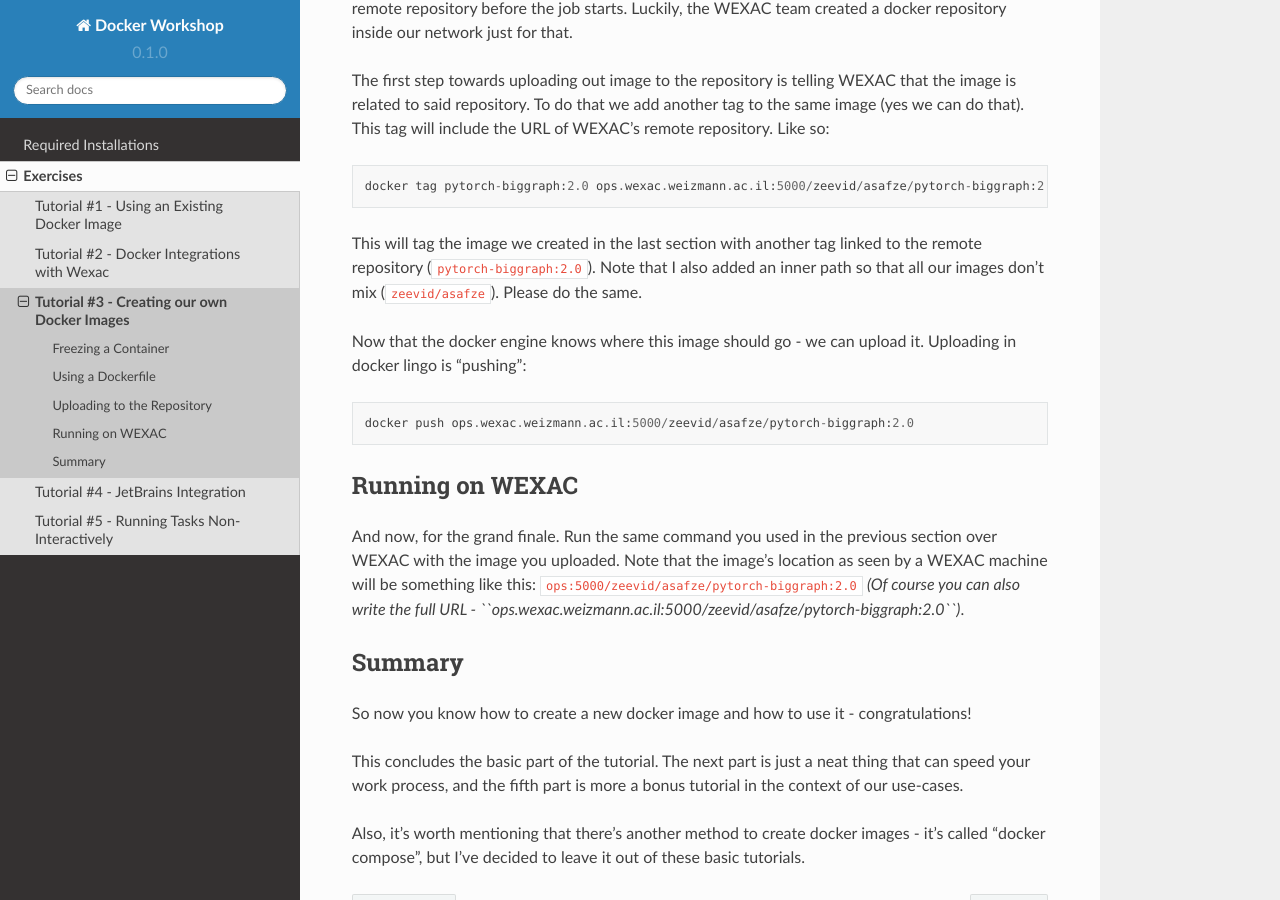
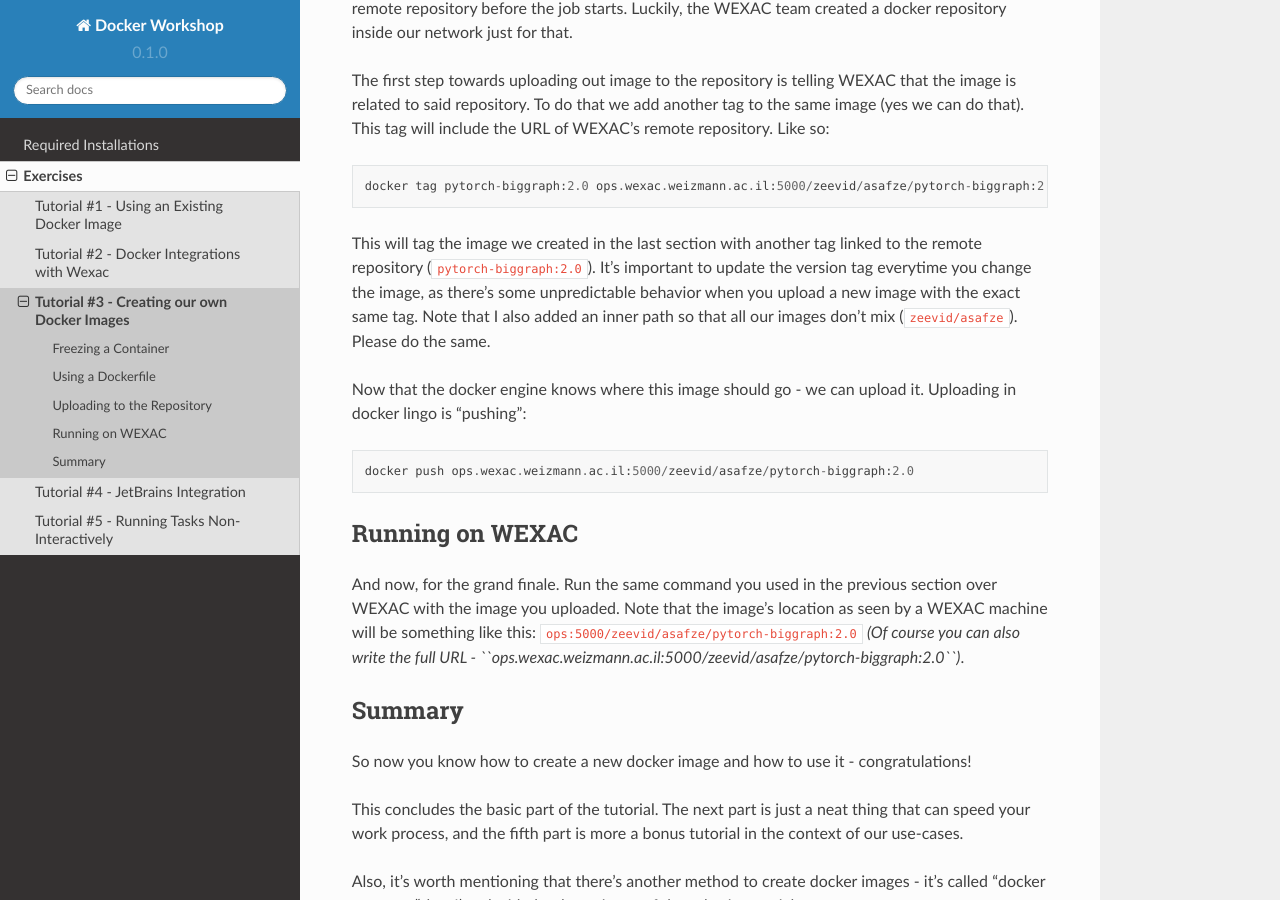
Before and after one commit to asaf-zehavi/docker-workshop, a Sphinx documentation site: the page built from docs/source/exercises/3-image-creation.rst, in a window 1280 px wide and 900 px high, scrolled down 2544 px. Built offline with Sphinx 7.4.7 and the Read the Docs theme 2.0.0, drawn with Linux system fonts in a browser that asks for light colours.

Commit message:
Updates & corrections

```diff
--- a/docs/source/exercises/1-use-image.rst
+++ b/docs/source/exercises/1-use-image.rst
@@ -12,6 +12,10 @@ metagenomic or metatranscriptomic sequencing data". We will run it on some demo
 
 Pull a Docker Image
 -------------------
+
+Before running anything, you need to run the docker engine. The easiest way is to start the docker desktop program and
+let it run in the background.
+
 First of all, we'll need to get the docker image we want to use. For this we'll use an image BioBakery published for
 HUMAnN. You could search for it yourself in the `Docker Hub <https://hub.docker.com/search?q=>`_, or you can just click
 on this direct link for now: https://hub.docker.com/r/biobakery/humann.
--- a/docs/source/exercises/3-image-creation.rst
+++ b/docs/source/exercises/3-image-creation.rst
@@ -104,8 +104,9 @@ WEXAC's remote repository. Like so::
     docker tag pytorch-biggraph:2.0 ops.wexac.weizmann.ac.il:5000/zeevid/asafze/pytorch-biggraph:2.0
 
 This will tag the image we created in the last section with another tag linked to the remote repository
-(``pytorch-biggraph:2.0``). Note that I also added an inner path so that all our images don't mix (``zeevid/asafze``).
-Please do the same.
+(``pytorch-biggraph:2.0``). It's important to update the version tag everytime you change the image, as there's some
+unpredictable behavior when you upload a new image with the exact same tag. Note that I also added an inner path so that
+all our images don't mix (``zeevid/asafze``). Please do the same.
 
 Now that the docker engine knows where this image should go - we can upload it. Uploading in docker lingo is "pushing"::
 
```
